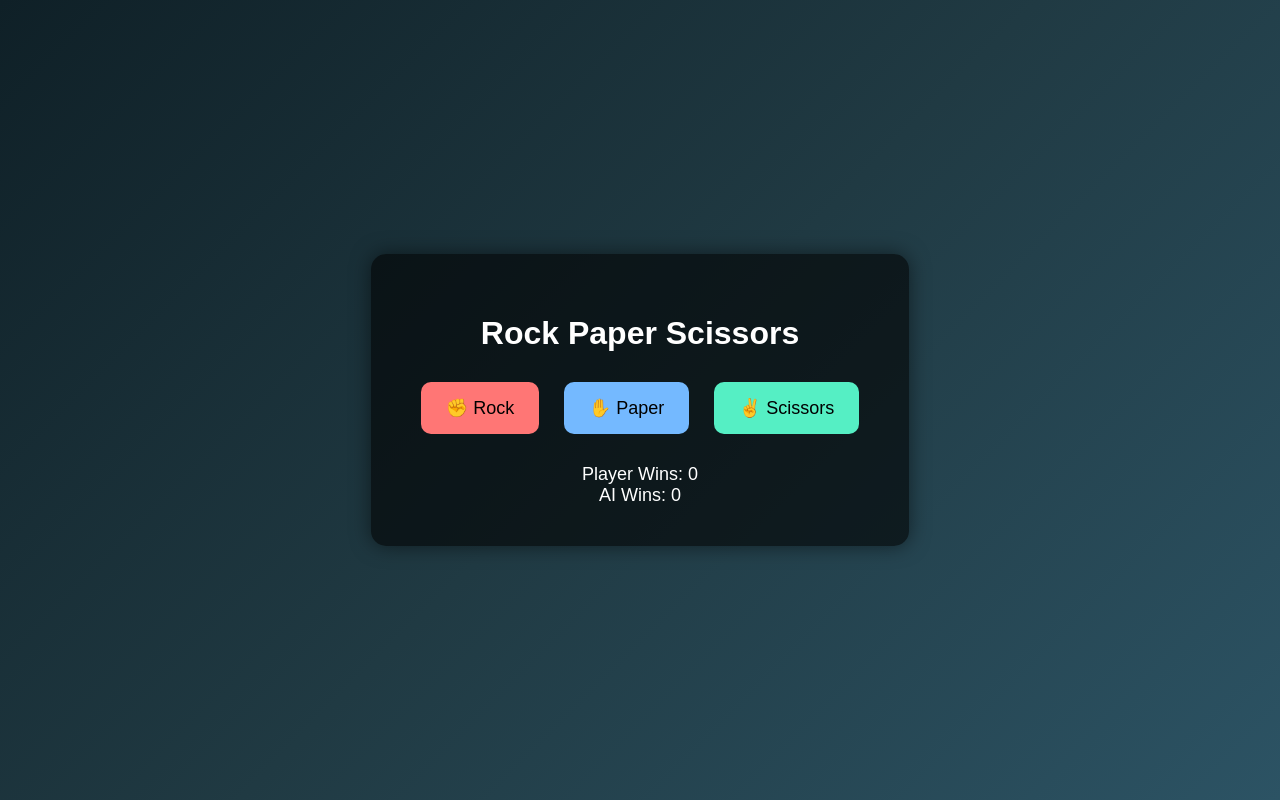
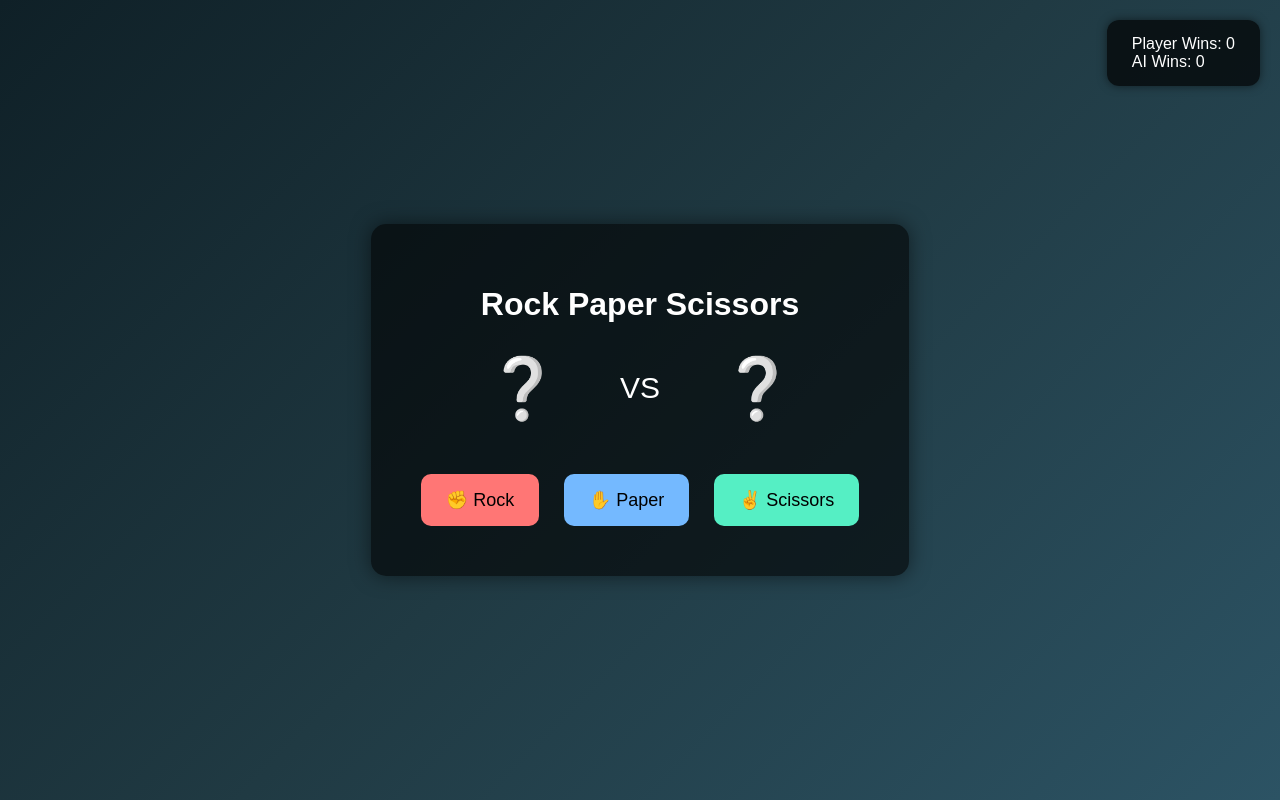
Before and after one commit to IRVING2011/the-new-game, a website: page public/game.html in a window 1280 px wide. Drawn offline with Linux system fonts and the light colour scheme.

Commit message:
Update game.html

```diff
--- a/public/game.html
+++ b/public/game.html
@@ -1,5 +1,6 @@
 <!DOCTYPE html>
 <html>
+
 <head>
 <title>RPS Game</title>
 <link rel="stylesheet" href="style.css">
@@ -7,25 +8,41 @@
 
 <body>
 
+<!-- 右上角比分 -->
+
+<div class="scoreboard">
+
+<div>Player Wins: <span id="playerScore">0</span></div>
+<div>AI Wins: <span id="aiScore">0</span></div>
+
+</div>
+
+
 <div class="container">
 
 <h1>Rock Paper Scissors</h1>
 
-<div>
+<!-- 對戰畫面 -->
 
-<button class="rock" onclick="play('rock')">✊ Rock</button>
-<button class="paper" onclick="play('paper')">✋ Paper</button>
-<button class="scissors" onclick="play('scissors')">✌ Scissors</button>
+<div class="battle">
+
+<div id="playerHand">❔</div>
+
+<div class="vs">VS</div>
+
+<div id="aiHand">❔</div>
 
 </div>
 
 <div class="result" id="result"></div>
 
-<div class="score">
+<!-- 按鈕 -->
 
-Player Wins: <span id="player">0</span>
-<br>
-AI Wins: <span id="ai">0</span>
+<div class="buttons">
+
+<button class="rock" onclick="play('rock')">✊ Rock</button>
+<button class="paper" onclick="play('paper')">✋ Paper</button>
+<button class="scissors" onclick="play('scissors')">✌ Scissors</button>
 
 </div>
 
@@ -34,4 +51,5 @@ AI Wins: <span id="ai">0</span>
 <script src="game.js"></script>
 
 </body>
+
 </html>
```
